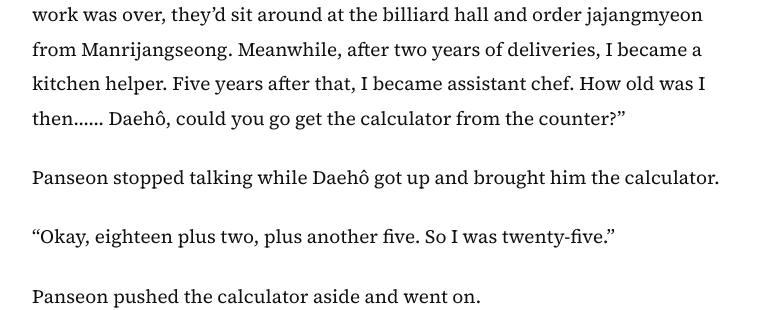
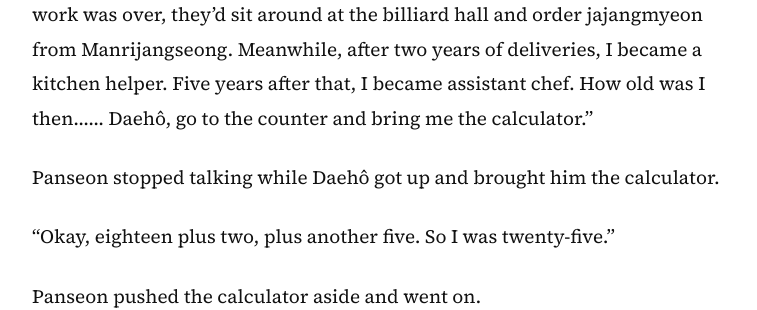
Before and after one commit to Jin-in-Seoul/Jin-in-Seoul, a Jekyll site: the page built from scarecrow-distance/en/chapter-02/index.html, in a window 1280 px wide and 900 px high, scrolled down 2800 px. Shown: the part 293-603 px from the top of the window, without its empty margins (198-955 px from the left). Built offline with Jekyll 4.4.1, drawn with Linux system fonts in a browser that asks for light colours; some of the changed text lies outside the part shown.

Commit message:
Add files via upload

```diff
--- a/scarecrow-distance/en/chapter-02/index.html
+++ b/scarecrow-distance/en/chapter-02/index.html
@@ -57,7 +57,7 @@
 <p>Panseon looked from Manson’s face to Daehô’s and back again. Manson kept his head down. Daehô nodded.</p>
 <p>“Right. Well, that’s not the point either. What I’m trying to say is this. You two have no idea how poor my family was. I was so hungry I quit high school as soon as I got in, went straight to the owner of Manrijangseong, got down on my knees, and begged him to give me a job. You know how humiliating it was at first? I’d go out on deliveries and run into kids I’d gone to middle school with, or friends from high school. I wanted to die.”</p>
 <p>Panseon let out a sigh and ran his hand over the many knife scars on his left hand.</p>
-<p>“There were two older guys doing deliveries with me back then. As soon as work was over, they’d sit around at the billiard hall and order jajangmyeon from Manrijangseong. Meanwhile, after two years of deliveries, I became a kitchen helper. Five years after that, I became assistant chef. How old was I then…… Daehô, could you go get the calculator from the counter?”</p>
+<p>“There were two older guys doing deliveries with me back then. As soon as work was over, they’d sit around at the billiard hall and order jajangmyeon from Manrijangseong. Meanwhile, after two years of deliveries, I became a kitchen helper. Five years after that, I became assistant chef. How old was I then…… Daehô, go to the counter and bring me the calculator.”</p>
 <p>Panseon stopped talking while Daehô got up and brought him the calculator.</p>
 <p>“Okay, eighteen plus two, plus another five. So I was twenty-five.”</p>
 <p>Panseon pushed the calculator aside and went on.</p>
--- a/scarecrow-distance/fr/chapter-02/index.html
+++ b/scarecrow-distance/fr/chapter-02/index.html
@@ -57,7 +57,7 @@
 <p>Panseon regarda tour à tour Manson et Daehô. Manson gardait la tête baissée, et Daehô hocha la tête.</p>
 <p>« Oui. Enfin, c’est pas ça le plus important. Ce que je veux dire, c’est ça. Vous avez aucune idée d’à quel point ma famille était pauvre. J’avais tellement faim que j’ai quitté le lycée dès que j’y suis entré. Je suis allé voir le patron de Manrijangseong, je me suis mis à genoux et je l’ai supplié de m’embaucher. Vous savez à quel point j’avais honte au début ? Quand je partais en livraison et que je tombais sur des anciens du collège ou des copains du lycée, j’avais vraiment envie de crever. »</p>
 <p>Panseon poussa un soupir et passa la main sur les nombreuses cicatrices de couteau de sa main gauche.</p>
-<p>« À l’époque, il y avait deux gars plus âgés qui faisaient les livraisons avec moi. Dès que le boulot était fini, ils allaient traîner au billard et commandaient du jajangmyeon chez nous, à Manrijangseong. Pendant ce temps, moi, au bout de deux ans de livraisons, je suis passé aide-cuisinier. Et cinq ans plus tard, je suis devenu second de cuisine. J’avais quel âge, à ce moment-là…… Daehô, tu peux aller chercher la calculatrice au comptoir ? »</p>
+<p>« À l’époque, il y avait deux gars plus âgés qui faisaient les livraisons avec moi. Dès que le boulot était fini, ils allaient traîner au billard et commandaient du jajangmyeon chez nous, à Manrijangseong. Pendant ce temps, moi, au bout de deux ans de livraisons, je suis passé aide-cuisinier. Et cinq ans plus tard, je suis devenu second de cuisine. J’avais quel âge, à ce moment-là…… Daehô, va au comptoir me chercher la calculatrice. »</p>
 <p>Panseon s’arrêta de parler pendant que Daehô se levait pour aller chercher la calculatrice.</p>
 <p>« Voilà, dix-huit plus deux, plus encore cinq. Donc j’avais vingt-cinq ans. »</p>
 <p>Panseon poussa la calculatrice sur le côté et reprit.</p>
--- a/scarecrow-distance/ja/chapter-02/index.html
+++ b/scarecrow-distance/ja/chapter-02/index.html
@@ -57,7 +57,7 @@
 <p>パンソンはマンソンとデホの顔を交互に見た。マンソンは深くうつむいたままで、デホはうなずいた。</p>
 <p>「そう。まあ、それが大事ってわけでもない。俺が言いたいのはこれだ。うちがどれだけ貧しかったか、お前らには分からないだろう。腹が減りすぎて、高校に入ってすぐ辞めて、そのまま万里長城の社長のところへ行って、雇ってくださいって土下座して頼んだんだ。最初はどれだけ恥ずかしかったと思う？　配達に行って、中学の同級生とか高校の友達に会うと、本気で死にたくなったよ。」</p>
 <p>パンソンはため息をつき、左手に残ったいくつもの包丁傷を撫でた。</p>
-<p>「そのころ一緒に配達してた兄ちゃんが二人いたんだけど、仕事が終わるといつもビリヤード場に入り浸って、うちの万里長城からチャジャンミョンを取って食ってた。そうしてるあいだに、俺は配達を二年やって厨房の手伝いになって、それから五年で副料理長になったんだ。そのとき何歳だったっけ……。デホ、カウンターから電卓持ってきてくれるか？」</p>
+<p>「そのころ一緒に配達してた兄ちゃんが二人いたんだけど、仕事が終わるといつもビリヤード場に入り浸って、うちの万里長城からチャジャンミョンを取って食ってた。そうしてるあいだに、俺は配達を二年やって厨房の手伝いになって、それから五年で副料理長になったんだ。そのとき何歳だったっけ……。デホ、カウンターに行って電卓を持ってこい。」</p>
 <p>デホが立ち上がって電卓を持ってくるあいだ、パンソンはしばらく口を閉じた。</p>
 <p>「そう、十八足す二、それに五を足して、だから二十五歳だった。」</p>
 <p>パンソンは電卓を横に押しやり、話を続けた。</p>
--- a/scarecrow-distance/ko/chapter-02/index.html
+++ b/scarecrow-distance/ko/chapter-02/index.html
@@ -57,7 +57,7 @@
 <p>판선이 만선과 대호의 얼굴을 한 번씩 번갈아가며 쳐다보았다. 만선은 고개를 푹 숙이고 있었고, 대호는 고개를 끄덕거렸다.</p>
 <p>“그래. 뭐 그게 중요한 건 아니고, 내가 하고 싶은 말은 이거란 말이지. 우리 집이 얼마나 가난했는지 니들은 모를 거야. 너무 배가 고파서 고등학교 입학하자마자 때려치우고 무작정 만리장성 사장님에게 취직 시켜 달라고 무릎 꿇고 빌었어. 처음에는 얼마나 쪽팔렸는지 아니? 배달 갔다가 중학교 동창이나 고등학교 친구들 보면 진짜 죽고 싶더라. ”</p>
 <p>판선이 한숨을 내쉬며 왼쪽 손에 난 수많은 칼자국 흉터들을 쓸었다.</p>
-<p>“그때 같이 배달하던 형들이 두 명 더 있었는데 일만 끝나면 당구장에서 죽치며 우리 만리장성에서 짜장면을 시켜 먹더라. 그러는 사이 나는 배달 이 년 만에 주방 보조가 되었고, 다시 오 년 만에 부주방장이 되었단 말이야. 그때가 몇 살이었냐면……. 대호야 카운터에 가서 계산기 좀 가져다줄래요.”</p>
+<p>“그때 같이 배달하던 형들이 두 명 더 있었는데 일만 끝나면 당구장에서 죽치며 우리 만리장성에서 짜장면을 시켜 먹더라. 그러는 사이 나는 배달 이 년 만에 주방 보조가 되었고, 다시 오 년 만에 부주방장이 되었단 말이야. 그때가 몇 살이었냐면……. 대호야 카운터에 가서 계산기 좀 가지고 와라.”</p>
 <p>대호가 자리에서 일어나 계산기를 가져오는 동안 판선은 잠시 말을 멈추었다.</p>
 <p>“그래, 십팔 더하기 이, 다시 더하기 오, 그러니까 스물다섯 살이었어.”</p>
 <p>판선은 계산기를 옆으로 밀며 말을 이어나갔다.</p>
```
